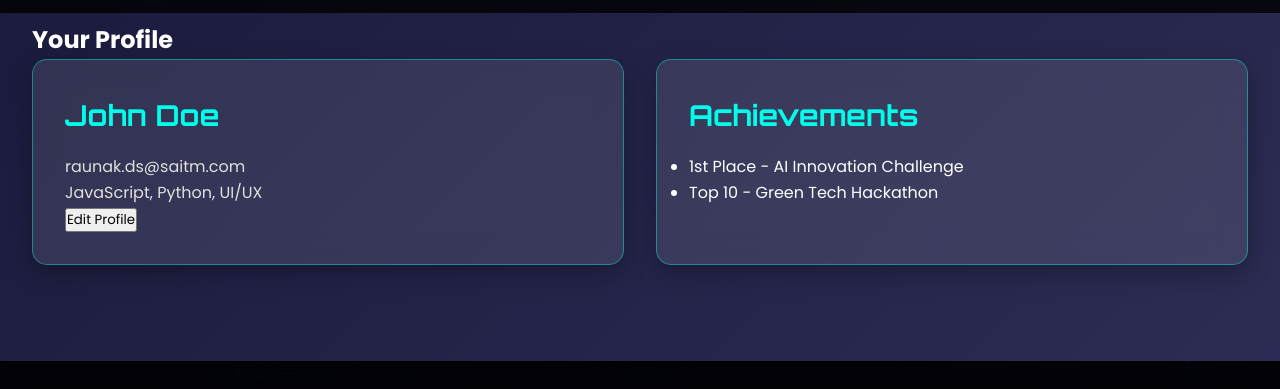
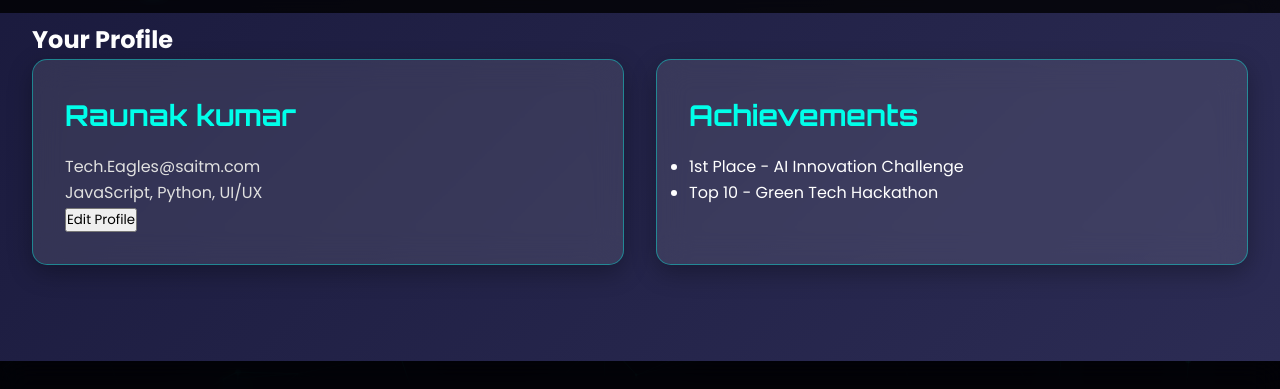
Before and after one commit to raunakkumaredu/virtual-hackathon, a plain HTML site: page profile.html in a window 1280 px wide. Shown: the part 75-464 px from the top of the page. Drawn offline with nearby package versions, Linux system fonts and the light colour scheme.

Commit message:
profile.html

```diff
--- a/profile.html
+++ b/profile.html
@@ -33,8 +33,8 @@
         <h2>Your Profile</h2>
         <div class="profile-container">
             <div class="profile-card" data-tilt>
-                <h3 id="profile-name-display">John Doe</h3>
-                <p id="profile-email-display">raunak.ds@saitm.com</p>
+                <h3 id="profile-name-display">Raunak kumar</h3>
+                <p id="profile-email-display">Tech.Eagles@saitm.com</p>
                 <p id="profile-skills-display">JavaScript, Python, UI/UX</p>
                 <button class="btn" onclick="openEditProfileModal()">Edit Profile</button>
             </div>
```
